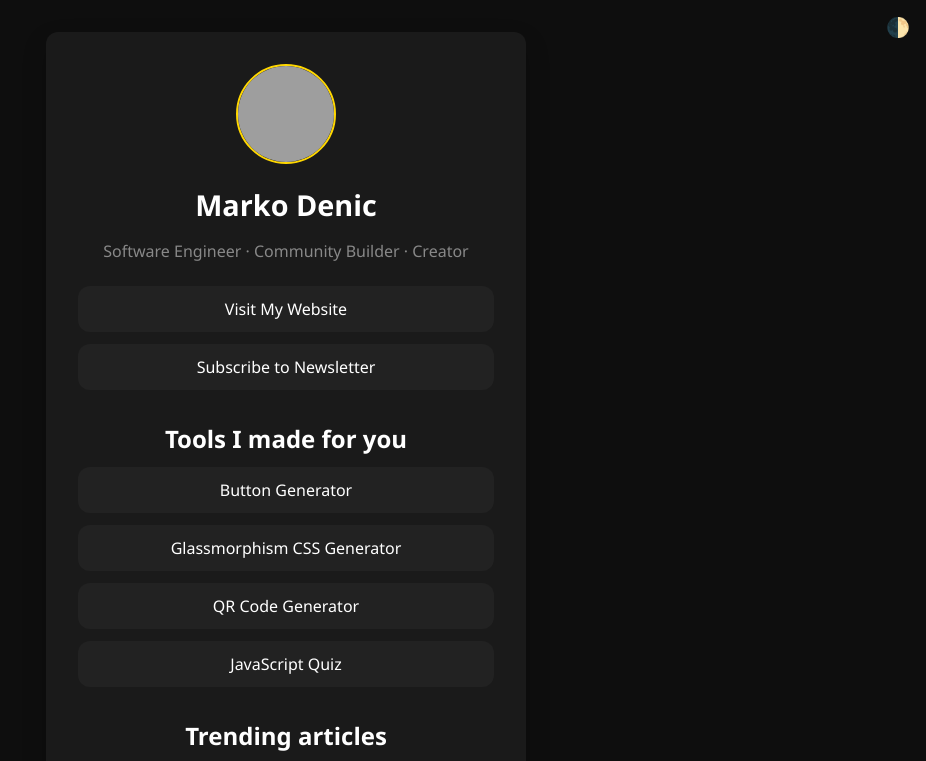
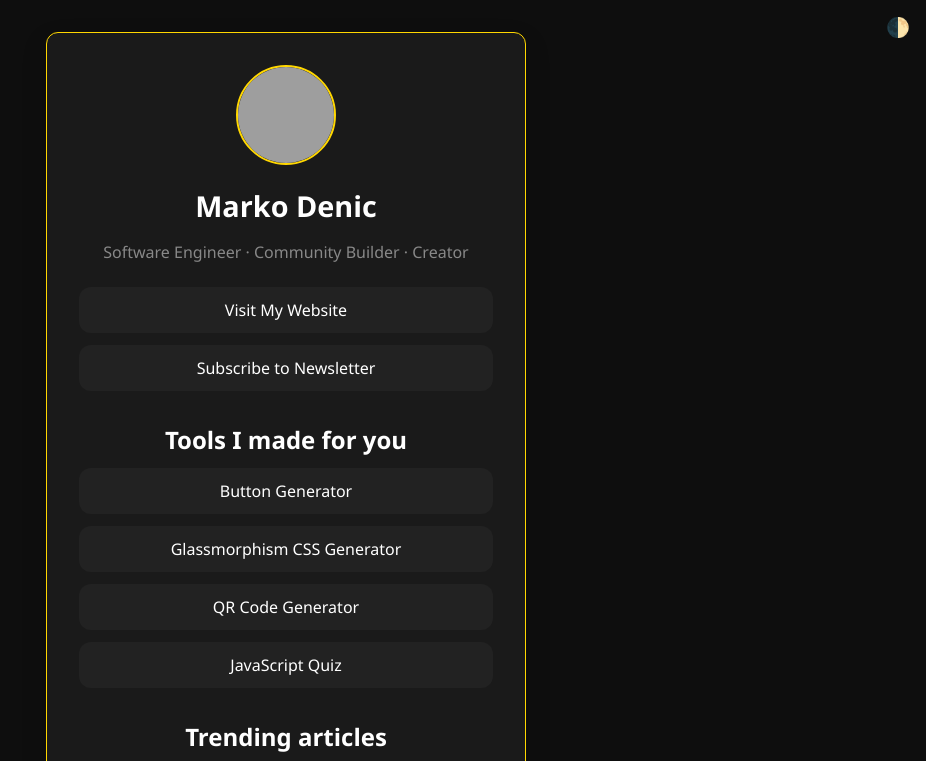
Before and after one commit to markodenic/links, a plain HTML site: page index.html in a window 1280 px wide. Both pictures are taken after a click on the button "Toggle dark/light mode". Shown: the top 761 px of the page, without its empty margins (354-1280 px from the left). Drawn offline with Linux system fonts and the light colour scheme; grey boxes are pictures that could not be loaded.

Commit message:
added border color gold to the card container when on dark mode

```diff
--- a/index.html
+++ b/index.html
@@ -26,6 +26,7 @@
             --bg: var(--bg-dark);
             --text: var(--text-dark);
             --card-bg: var(--card-bg-dark);
+            --card-border: var(--gold);
             --hover: var(--hover-dark);
         }
 
@@ -59,6 +60,7 @@
             width: 100%;
             background-color: var(--card-bg);
             border-radius: var(--radius);
+            border: 1px solid var(--card-border);
             padding: 2rem;
             box-shadow: 0 10px 25px rgba(0, 0, 0, 0.2);
             text-align: center;
```
